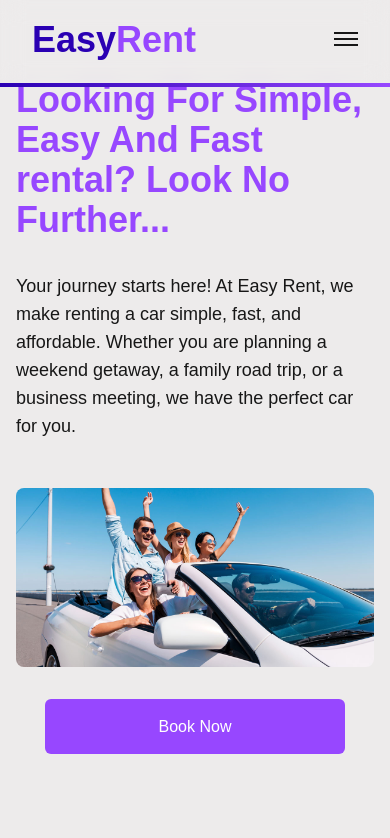
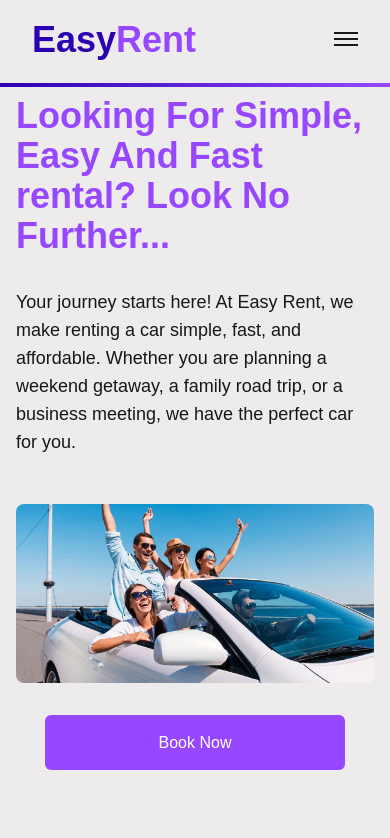
Before and after one commit to mjuric05/HCL-2024-2025, a Next.js app in the folder source/: page / in a window 390 px wide. Shown: the top 838 px of the page. Built offline with nearby package versions, Linux system fonts and the light colour scheme.

Commit message:
Update, home page, increased padding for mobile

```diff
--- a/source/src/app/page.tsx
+++ b/source/src/app/page.tsx
@@ -37,7 +37,7 @@ export default function Home() {
   };
 
   return (
-    <main className="flex min-h-screen p-4 pt-20 md:p-10 md:pt-24 flex-col items-center justify-center">
+    <main className="flex min-h-screen flex-col items-center p-4 pt-24 md:p-10 md:pt-28">
       {/* Title Section */}
       <div className="w-full max-w-screen-lg mx-auto">
         <div className="flex flex-col md:flex-row justify-between items-start w-full">
```
